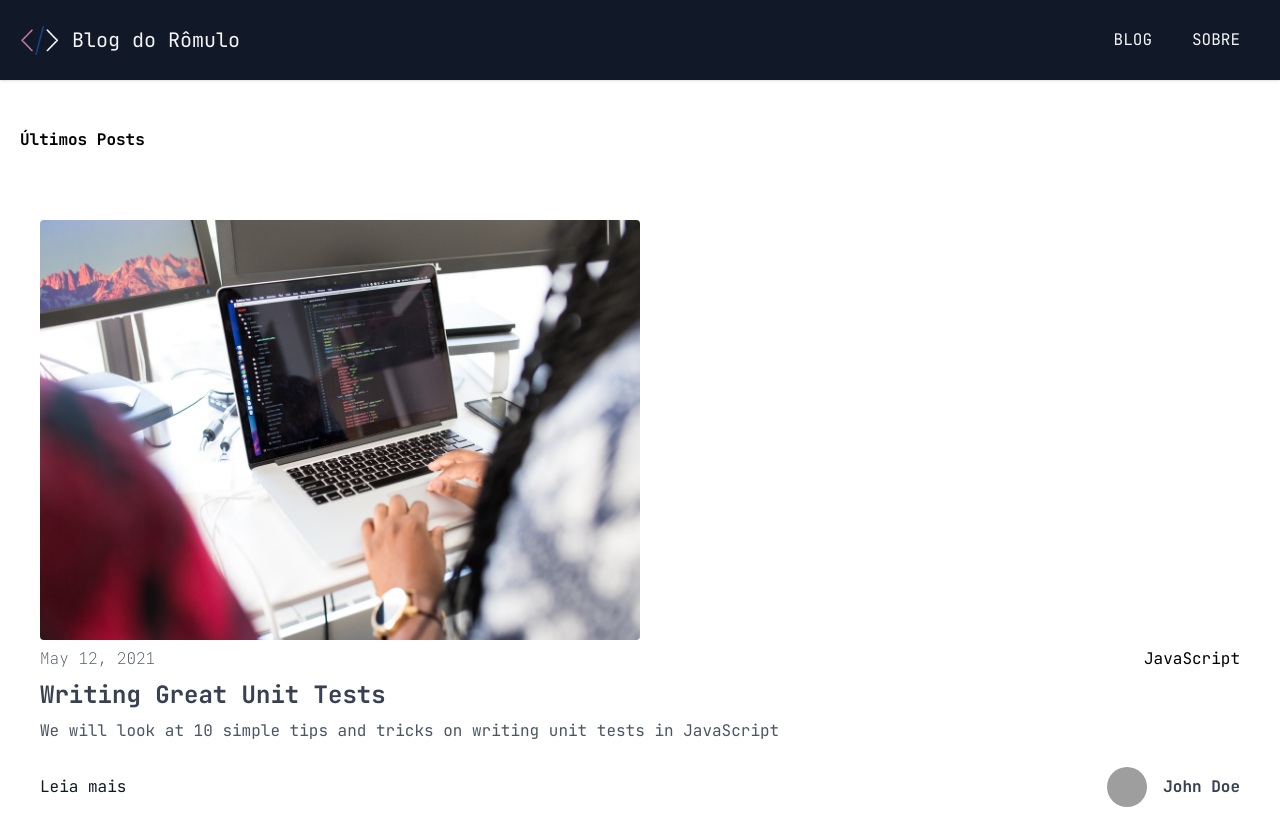
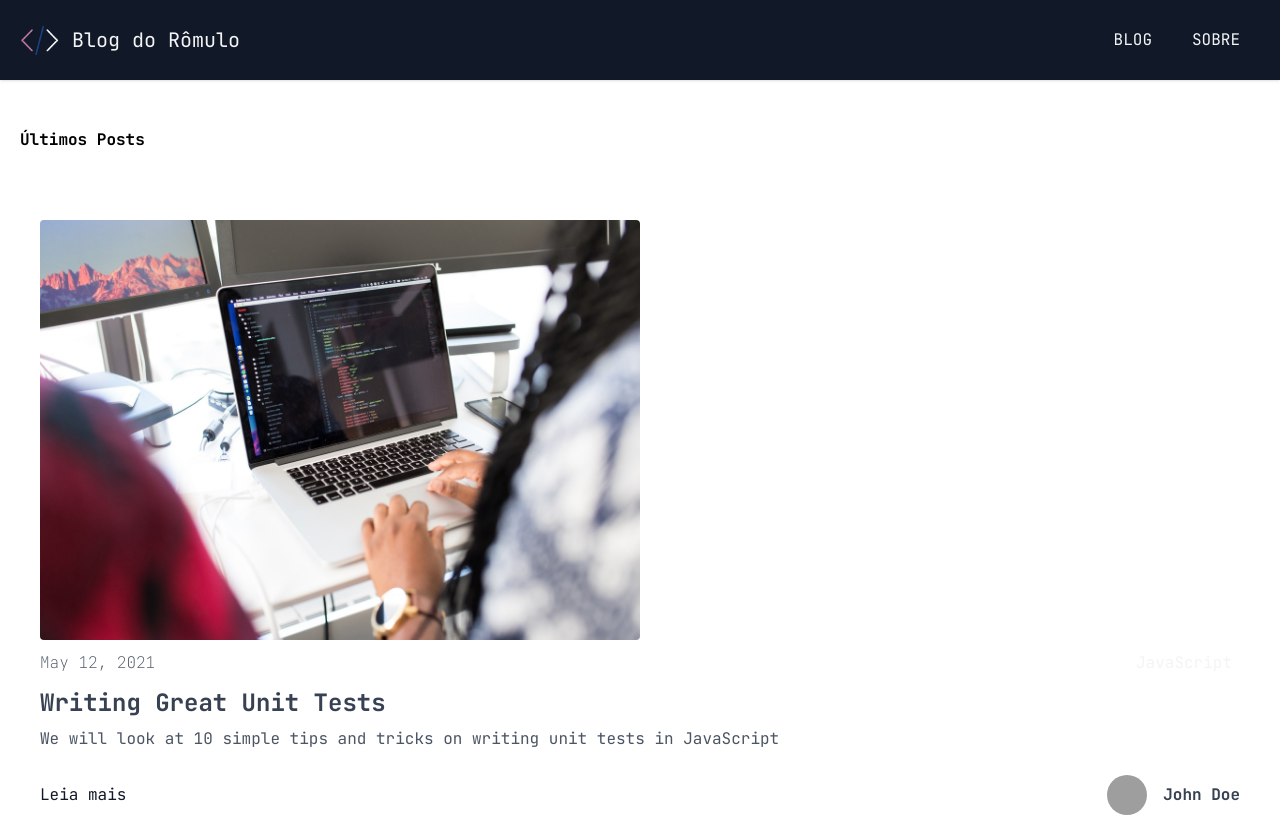
Before and after one commit to romfe/blog_markdown, a Next.js app: page / in a window 1280 px wide. Shown: the top 817 px of the page. Built offline with nearby package versions, Linux system fonts and the light colour scheme; grey boxes are pictures that could not be loaded.

Commit message:
color in Label not working

```diff
--- /dev/null
+++ b/src/components/CategoryLabel.tsx
@@ -0,0 +1,26 @@
+import Link from "next/link";
+import React from "react";
+//import styles from "./styles.module.css";
+interface CategoryLabelProps {
+  children: string;
+}
+
+const CategoryLabel = ({ children }: CategoryLabelProps) => {
+  const colorKey = {
+    JavaScript: "yellow",
+    CSS: "blue",
+    Python: "green",
+    PHP: "purple",
+    Ruby: "red",
+  };
+  const color = colorKey[children as keyof typeof colorKey];
+  return (
+    <div
+      className={`px-2 py-1 bg-${color}-600 text-gray-100 text-bold rounded`}
+    >
+      <Link href={`/blog/category/${children.toLowerCase()}`}>{children}</Link>
+    </div>
+  );
+};
+
+export default CategoryLabel;
--- a/src/components/Post.tsx
+++ b/src/components/Post.tsx
@@ -1,5 +1,6 @@
 import Link from "next/link";
 import Image from "next/image";
+import CategoryLabel from "./CategoryLabel";
 
 interface PostProps {
   post: {
@@ -30,7 +31,7 @@ const Post = ({ post }: PostProps) => {
         <span className="font-light text-gray-600">
           {post.frontmatter.date}
         </span>
-        <div>{post.frontmatter.category}</div>
+        <CategoryLabel>{post.frontmatter.category}</CategoryLabel>
       </div>
       <div className="mt-2">
         <Link href={`/blog/${post.slug}`}>
--- /dev/null
+++ b/src/components/styles.module.css
@@ -0,0 +1,27 @@
+.container {
+  padding-top: 0.25rem;
+  padding-bottom: 0.25rem;
+  padding-left: 0.5rem;
+  padding-right: 0.5rem;
+  color: #f3f4f6;
+  border-radius: 0.25rem;
+}
+
+.yellow {
+  background-color: #d97706;
+}
+
+.green {
+  background-color: #059669;
+}
+.blue {
+  background-color: #2563eb;
+}
+
+.red {
+  background-color: #dc2626;
+}
+
+.purple {
+  background-color: #7c3aed;
+}
--- a/src/pages/index.tsx
+++ b/src/pages/index.tsx
@@ -4,7 +4,8 @@ import path from "path";
 import Link from "next/link";
 import Layout from "../components/Layout";
 import Post from "../components/Post";
-interface PostInterface {
+interface HomePageProps {
+  posts: {
     frontmatter: {
       title: string;
       date: string;
@@ -15,10 +16,7 @@ interface PostInterface {
       author_image: string;
     };
     slug: string;
-}
-
-interface HomePageProps {
-  posts: PostInterface[];
+  }[];
 }
 
 const HomePage = ({ posts }: HomePageProps) => {
@@ -57,12 +55,14 @@ export async function getStaticProps() {
 
   return {
     props: {
-      posts: posts.sort((a, b) => {
+      posts: posts
+        .sort((a, b) => {
           return (
             new Date(b.frontmatter.date).getTime() -
             new Date(a.frontmatter.date).getTime()
           );
-      }),
+        })
+        .slice(0, 6),
     },
   };
 }
```
Lines whose indentation alone changed are shown as unchanged.
